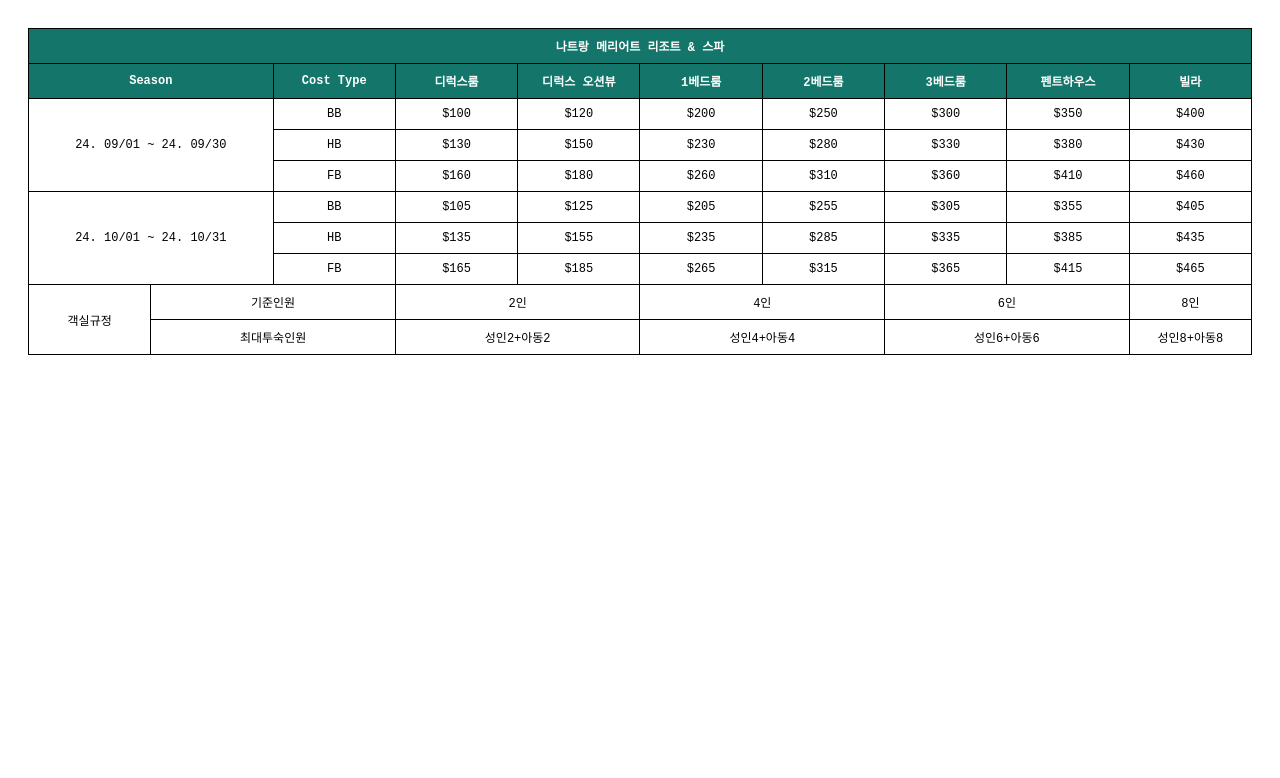
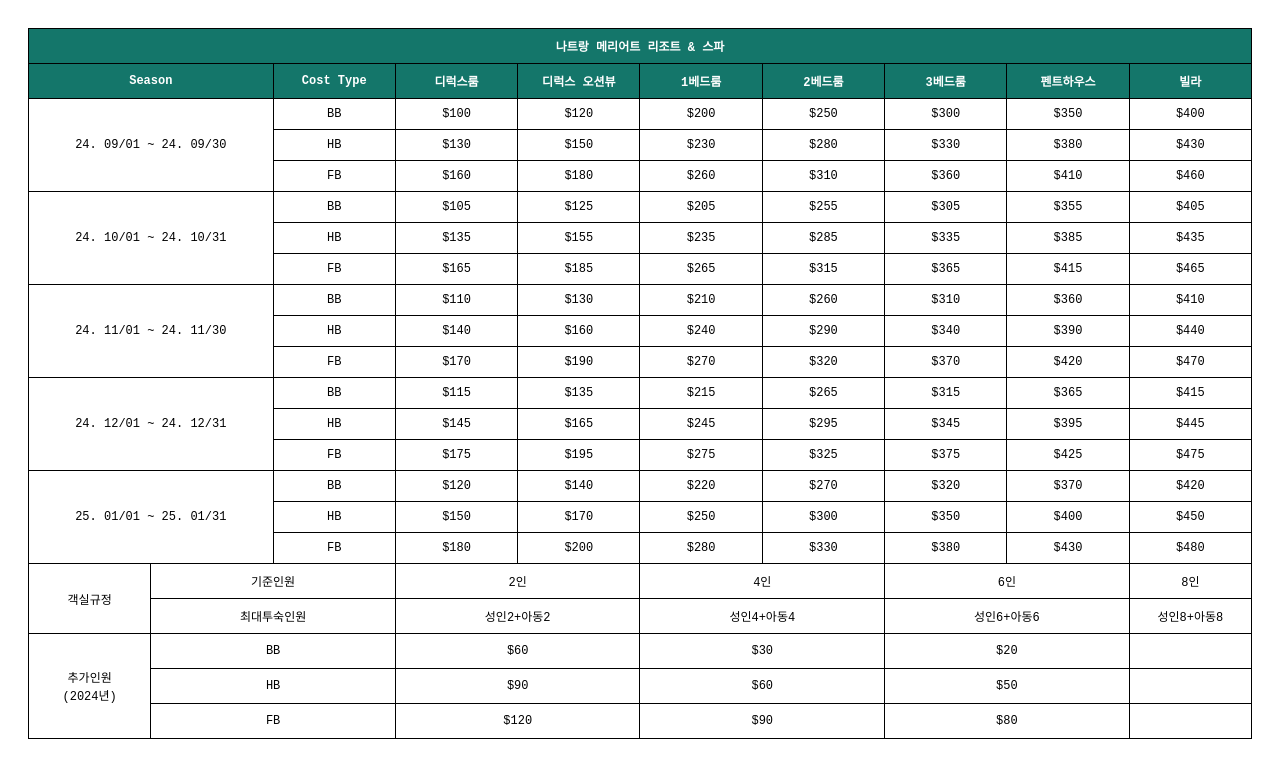
Before and after one commit to born520/fsncxrmerri, a plain HTML site: page index.html in a window 1280 px wide. Drawn offline with Linux system fonts and the light colour scheme.

Commit message:
Update index.html

```diff
--- a/index.html
+++ b/index.html
@@ -125,7 +125,99 @@
             <td class="center-align">$415</td>
             <td class="center-align">$465</td>
         </tr>
-        <!-- 추가 행들을 여기에 삽입 -->
+        <tr>
+            <td colspan="2" rowspan="3" class="center-align merged-cell">24. 11/01 ~ 24. 11/30</td>
+            <td class="center-align">BB</td>
+            <td class="center-align">$110</td>
+            <td class="center-align">$130</td>
+            <td class="center-align">$210</td>
+            <td class="center-align">$260</td>
+            <td class="center-align">$310</td>
+            <td class="center-align">$360</td>
+            <td class="center-align">$410</td>
+        </tr>
+        <tr>
+            <td class="center-align">HB</td>
+            <td class="center-align">$140</td>
+            <td class="center-align">$160</td>
+            <td class="center-align">$240</td>
+            <td class="center-align">$290</td>
+            <td class="center-align">$340</td>
+            <td class="center-align">$390</td>
+            <td class="center-align">$440</td>
+        </tr>
+        <tr>
+            <td class="center-align">FB</td>
+            <td class="center-align">$170</td>
+            <td class="center-align">$190</td>
+            <td class="center-align">$270</td>
+            <td class="center-align">$320</td>
+            <td class="center-align">$370</td>
+            <td class="center-align">$420</td>
+            <td class="center-align">$470</td>
+        </tr>
+        <tr>
+            <td colspan="2" rowspan="3" class="center-align merged-cell">24. 12/01 ~ 24. 12/31</td>
+            <td class="center-align">BB</td>
+            <td class="center-align">$115</td>
+            <td class="center-align">$135</td>
+            <td class="center-align">$215</td>
+            <td class="center-align">$265</td>
+            <td class="center-align">$315</td>
+            <td class="center-align">$365</td>
+            <td class="center-align">$415</td>
+        </tr>
+        <tr>
+            <td class="center-align">HB</td>
+            <td class="center-align">$145</td>
+            <td class="center-align">$165</td>
+            <td class="center-align">$245</td>
+            <td class="center-align">$295</td>
+            <td class="center-align">$345</td>
+            <td class="center-align">$395</td>
+            <td class="center-align">$445</td>
+        </tr>
+        <tr>
+            <td class="center-align">FB</td>
+            <td class="center-align">$175</td>
+            <td class="center-align">$195</td>
+            <td class="center-align">$275</td>
+            <td class="center-align">$325</td>
+            <td class="center-align">$375</td>
+            <td class="center-align">$425</td>
+            <td class="center-align">$475</td>
+        </tr>
+        <tr>
+            <td colspan="2" rowspan="3" class="center-align merged-cell">25. 01/01 ~ 25. 01/31</td>
+            <td class="center-align">BB</td>
+            <td class="center-align">$120</td>
+            <td class="center-align">$140</td>
+            <td class="center-align">$220</td>
+            <td class="center-align">$270</td>
+            <td class="center-align">$320</td>
+            <td class="center-align">$370</td>
+            <td class="center-align">$420</td>
+        </tr>
+        <tr>
+            <td class="center-align">HB</td>
+            <td class="center-align">$150</td>
+            <td class="center-align">$170</td>
+            <td class="center-align">$250</td>
+            <td class="center-align">$300</td>
+            <td class="center-align">$350</td>
+            <td class="center-align">$400</td>
+            <td class="center-align">$450</td>
+        </tr>
+        <tr>
+            <td class="center-align">FB</td>
+            <td class="center-align">$180</td>
+            <td class="center-align">$200</td>
+            <td class="center-align">$280</td>
+            <td class="center-align">$330</td>
+            <td class="center-align">$380</td>
+            <td class="center-align">$430</td>
+            <td class="center-align">$480</td>
+        </tr>
         <tr>
             <td rowspan="2" class="center-align">객실규정</td>
             <td colspan="2" class="center-align">기준인원</td>
@@ -141,6 +233,28 @@
             <td colspan="2" class="center-align">성인6+아동6</td>
             <td class="center-align">성인8+아동8</td>
         </tr>
+        <tr>
+            <td rowspan="3" class="center-align">추가인원<br>(2024년)</td>
+            <td colspan="2" class="center-align">BB</td>
+            <td colspan="2" class="center-align">$60</td>
+            <td colspan="2" class="center-align">$30</td>
+            <td colspan="2" class="center-align">$20</td>
+            <td class="center-align">　</td>
+        </tr>
+        <tr>
+            <td colspan="2" class="center-align">HB</td>
+            <td colspan="2" class="center-align">$90</td>
+            <td colspan="2" class="center-align">$60</td>
+            <td colspan="2" class="center-align">$50</td>
+            <td class="center-align">　</td>
+        </tr>
+        <tr>
+            <td colspan="2" class="center-align">FB</td>
+            <td colspan="2" class="center-align">$120</td>
+            <td colspan="2" class="center-align">$90</td>
+            <td colspan="2" class="center-align">$80</td>
+            <td class="center-align">　</td>
+        </tr>
     </table>
 </body>
 </html>
```
